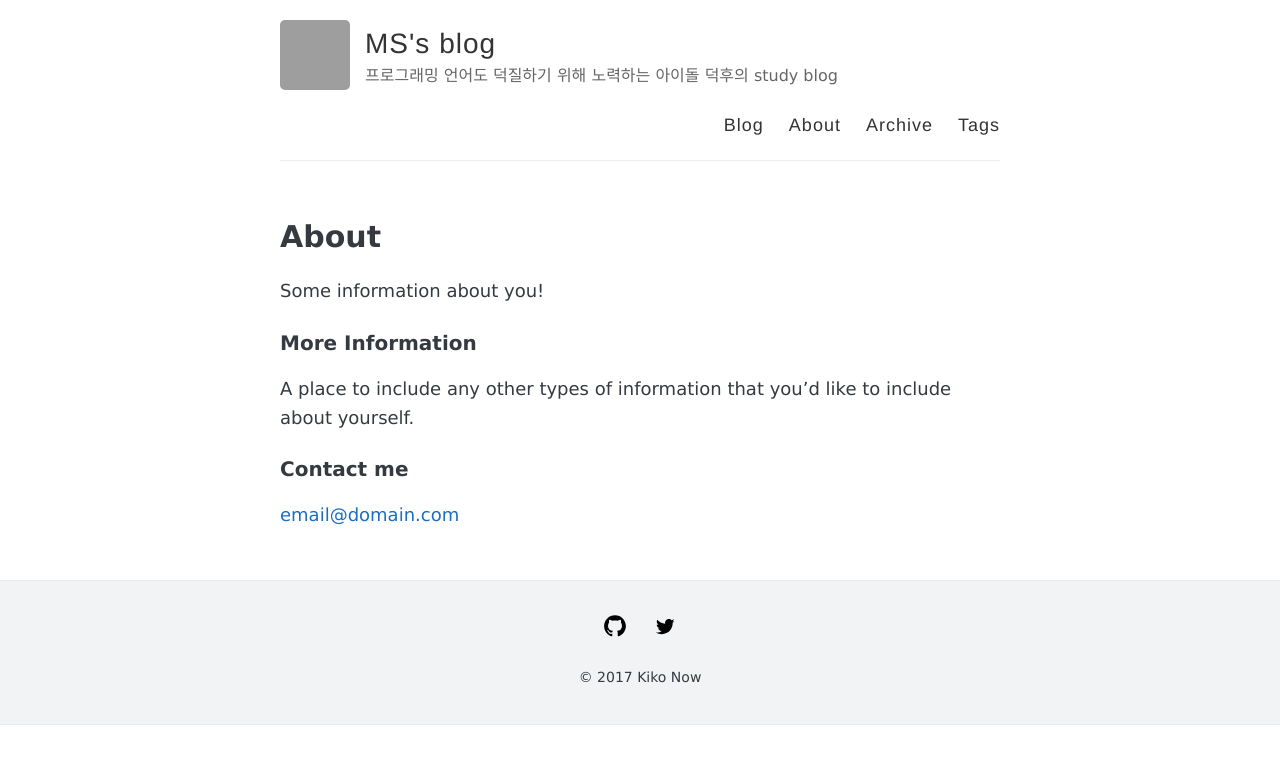
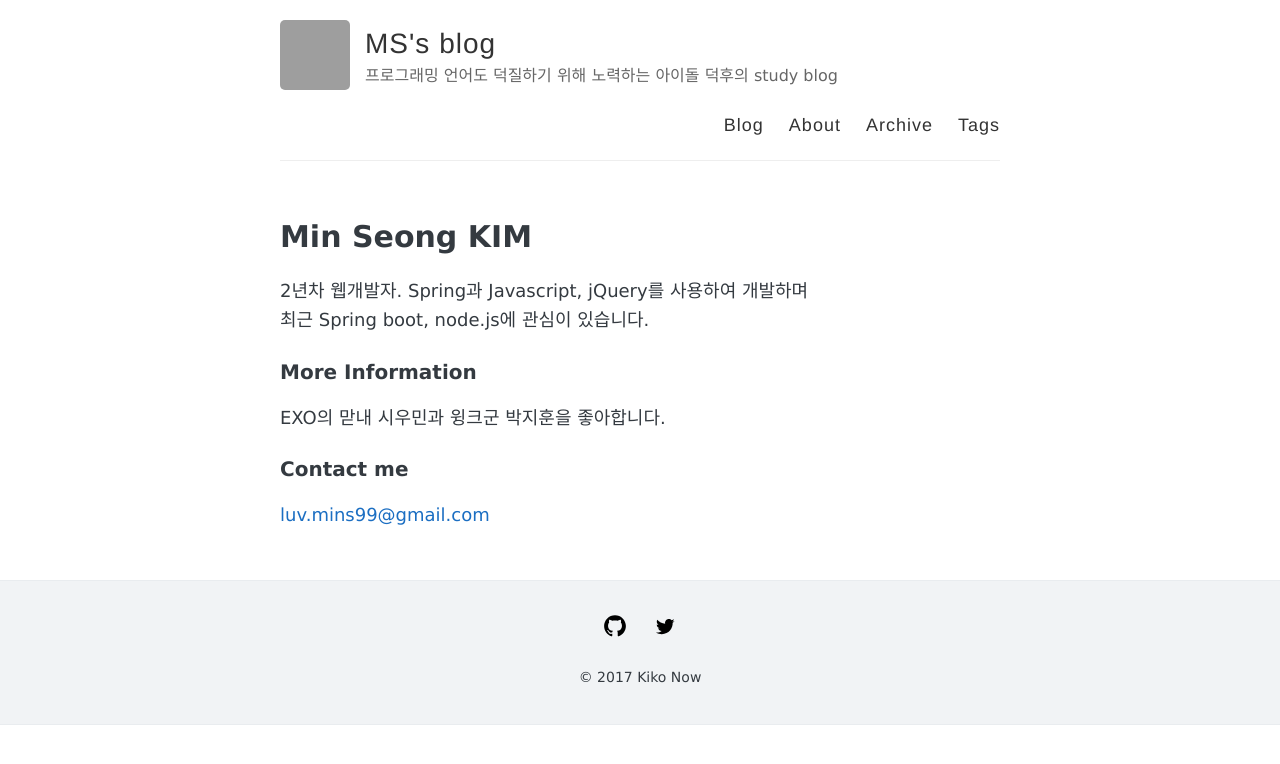
Before and after one commit to MINS99/mins99.github.io, a Jekyll site: the page built from about.md, in a window 1280 px wide. Shown: the top 764 px of the page. Built offline with Jekyll 4.4.1, drawn with Linux system fonts in a browser that asks for light colours; grey boxes are pictures that could not be loaded.

Commit message:
Update about.md

```diff
--- a/about.md
+++ b/about.md
@@ -1,15 +1,16 @@
 ---
 layout: page
-title: About
+title: Min Seong KIM
 permalink: /about/
 ---
 
-Some information about you!
+2년차 웹개발자. Spring과 Javascript, jQuery를 사용하여 개발하며<br>
+최근 Spring boot, node.js에 관심이 있습니다.
 
 ### More Information
 
-A place to include any other types of information that you'd like to include about yourself.
+EXO의 맏내 시우민과 윙크군 박지훈을 좋아합니다.
 
 ### Contact me
 
-[email@domain.com](mailto:email@domain.com)
+[luv.mins99@gmail.com](mailto:luv.mins99@gmail.com)
```
